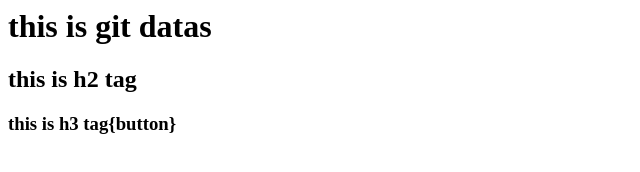
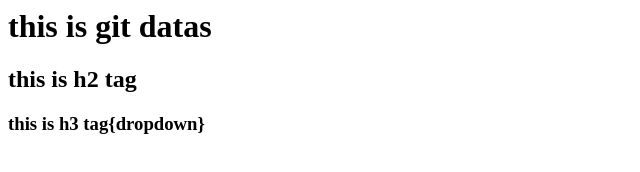
Before and after one commit to hitpatel852003/localRepo, a plain HTML site: page index.html in a window 1280 px wide. Shown: the full height of the page, 0-640 px from the left. Drawn offline with Linux system fonts and the light colour scheme.

Commit message:
add dropdown

```diff
--- a/index.html
+++ b/index.html
@@ -1,3 +1,3 @@
 <h1>this is git datas</h1>
 <h2>this is h2 tag</h2>
-<h3>this is h3 tag{button}</h3>
+<h3>this is h3 tag{dropdown}</h3>
```
